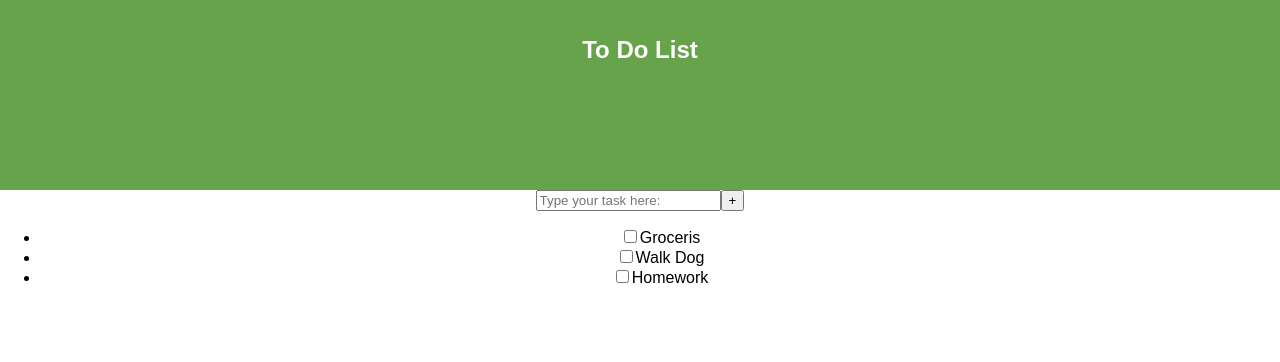
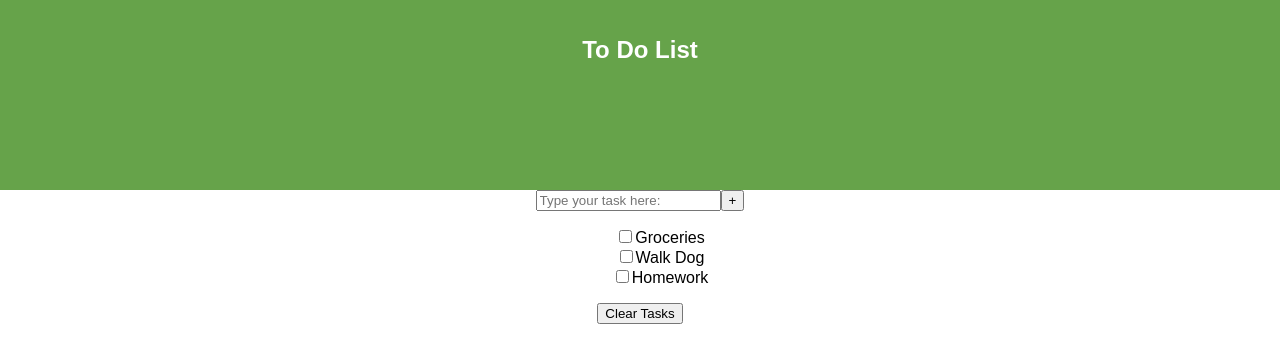
Before and after one commit to brunagarcia/ReactTodoApp_assignment5, a React (Create React App) app: page / in a window 1280 px wide. Shown: the top 362 px of the page. Built offline with nearby package versions, Linux system fonts and the light colour scheme.

Commit message:
functionality ok

```diff
--- a/src/App.css
+++ b/src/App.css
@@ -30,3 +30,11 @@
 .addTask {
   margin: 2% 2%;
 }
+
+input[type=checkbox]:checked + label {
+  text-decoration: line-through;
+}
+
+ul{
+  list-style-type: none;
+}
--- a/src/App.js
+++ b/src/App.js
@@ -10,35 +10,64 @@ class App extends Component {
     super(props);
 
     this.state = {
+      doneList: props.doneList,
       todosList: props.todosList
     };
   }
 
-  //function to change state of checkbox
-  // checkDone = () => {
-  //   this.setState({
-  //     todosList: todosList.complete === true
-  //   })
-  // }
+  // Function should be in the parent
+  pushTodo = text => {
+    let newTodoTemp = {
+      title: text,
+      complete: false,
+      key: new Date().getTime()
+    };
+    this.setState({
+      todosList: this.state.todosList.concat(newTodoTemp)
+    });
+  };
+
+  markDone = key => {
+    this.state.todosList.forEach((todo)=>{
+      if (todo.key === key){
+        todo.complete = !todo.complete
+      }
+    })
+    this.setState({
+      todosList: this.state.todosList
+    })
+  }
+
+      //   this.setState({
+      //     doneList: this.state.doneList.concat(todo),
+
+      //   })
+      // }
 
 
-  // Function should be in the parent
-  pushTodo = (text) => {
-    let newTodoTemp = {
-      title: text,
-      complete: false
-    }
+
+  // Function to clean the todo list.
+  //   check if the complete state are true, if yes, when click the button change to false.
+  clearTodoFunc = () => {
+    let result = this.state.todosList.filter(todo => todo.complete === true);
+    let rest = this.state.todosList.filter(todo => todo.complete === false);
     this.setState({
-      todosList: this.state.todosList.concat(newTodoTemp)
-      });
-    };
+      doneList: this.state.doneList.concat(result),
+      todosList: rest
+    });
+
+  }
+
+
 
   render() {
     return (
       <div className="App">
         <NavHeader />
         <AddTodo pushTodo={this.pushTodo} />
-        <ListTodos todosList={this.state.todosList} />
+        <ListTodos todosList={this.state.todosList}
+          clearTodoFunc={this.clearTodoFunc}
+          markDone={this.markDone}/>
       </div>
     );
   }
--- a/src/components/AddTodo.jsx
+++ b/src/components/AddTodo.jsx
@@ -18,8 +18,6 @@ export default class AddTodo extends Component{
 
   render(){
 
-    console.log(this.state.newTodo);
-
     return (
       <div>
         <input type="text"
--- a/src/components/ListTodos.jsx
+++ b/src/components/ListTodos.jsx
@@ -3,23 +3,23 @@ import SingleTodo from "./SingleTodo";
 
 //Component List
 export default class ListTodos extends Component {
-   constructor(props){
-    super(props);
-   }
 
     render(){
       const todosList = this.props.todosList;
-      // console.log(todosList);
       let listJSX = todosList.map((todo, i) => {
         // return <li>{todo.title}</li>
-        return <SingleTodo todo={todo} />
+        return <SingleTodo todo={todo}
+        markDone={this.props.markDone} />;
 
       })
 
-    return (
-      <ul>
-        {listJSX}
-      </ul>
-    );
+    return <div>
+        <ul>{listJSX}</ul>
+        <button onClick={() => {
+            this.props.clearTodoFunc();
+          }}>
+          Clear Tasks
+        </button>
+      </div>;
   }
 }
--- a/src/components/SingleTodo.jsx
+++ b/src/components/SingleTodo.jsx
@@ -1,23 +1,17 @@
 import React, { Component } from 'react';
 
-export default class SingleTodo extends Component{
-  constructor(props){
-    super(props)
-  }
 
-  render(){
-
-    return(
+export default class SingleTodo extends Component {
+  render() {
+    return (
       <li>
-      <input type="checkbox"/>
-      {this.props.todo.title}
+        <input type="checkbox" onClick={() => {
+              this.props.markDone(this.props.todo.key);
+          }} />
+        <label>
+          {this.props.todo.title}
+        </label>
       </li>
     )
   }
 }
-
-// onChange={
-//   () => {
-//     this.props.checkDone(this.state.value)
-//   }
-//   }
--- a/src/index.js
+++ b/src/index.js
@@ -8,23 +8,28 @@ import registerServiceWorker from './registerServiceWorker';
 
 const todosList = [
   {
-    title: "Groceris",
-    complete: false
+    title: "Groceries",
+    complete: false,
+    key: 1
   },
   {
     title: "Walk Dog",
-    complete: false
+    complete: false,
+    key: 2
   },
   {
     title: "Homework",
-    complete: false
+    complete: false,
+    key: 3
   }
 ];
 
 
+const doneList = []
+
 
 ReactDOM.render(
-
-<App todosList={todosList} />,
- document.getElementById('root'));
+  <App todosList={todosList} doneList={doneList} />,
+  document.getElementById("root")
+);
 registerServiceWorker();
```
